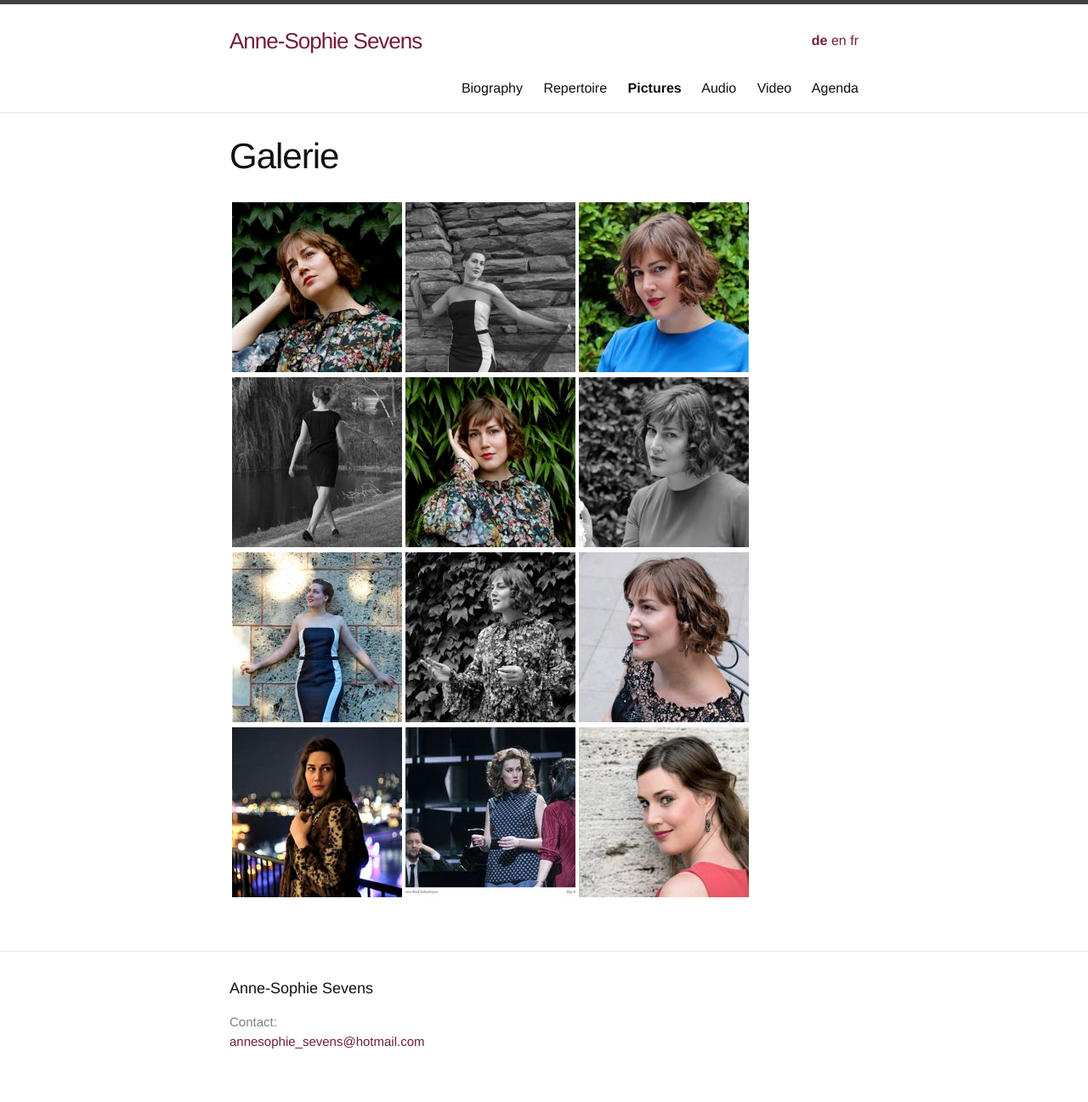
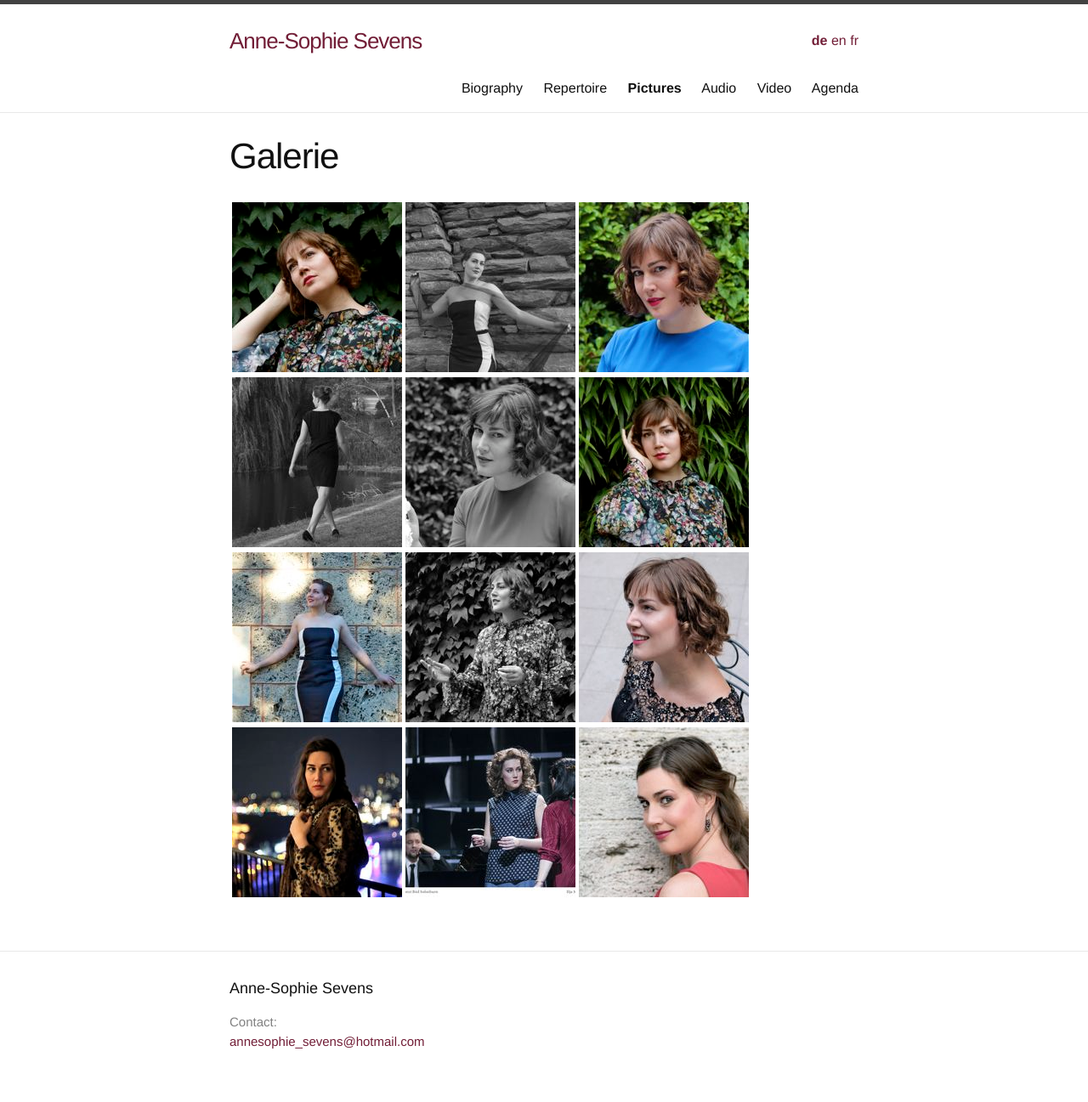
Before and after one commit to annesophie-sevens/annesophie-sevens.github.io, a Jekyll site: the page built from pictures-de.md, in a window 1280 px wide. Shown: the whole page at 85% size. Built offline with Jekyll 4.4.1, drawn with Linux system fonts in a browser that asks for light colours.

Commit message:
Update pictures-de.md

```diff
--- a/pictures-de.md
+++ b/pictures-de.md
@@ -8,7 +8,7 @@ ref: pictures
 
 | <a href="/assets/20.JPG"> ![]({{ site.baseurl }}/assets/20_thumbnail.jpg) </a> | <a href="/assets/a5.jpg"> ![]({{ site.baseurl }}/assets/a5-thumbnail.jpg) </a> | <a href="/assets/25.JPG">  ![]({{ site.baseurl }}/assets/25_thumbnail.jpg) </a> |
 
-| <a href="/assets/LOOP.JPG"> ![]({{ site.baseurl }}/assets/LOOP 1.jpg) </a> | <a href="/assets/HAND 1.JPG"> ![]({{ site.baseurl }}/assets/HAND.jpg) </a> | <a href="/assets/BLOEM 1.JPG">![]({{ site.baseurl }}/assets/bloem.jpg) </a> |
+| <a href="/assets/LOOP.JPG"> ![]({{ site.baseurl }}/assets/LOOP 1.jpg) </a> | <a href="/assets/BLOEM 1.JPG"> ![]({{ site.baseurl }}/assets/bloem.jpg) </a> | <a href="/assets/HAND 1.JPG">![]({{ site.baseurl }}/assets/HAND.jpg) </a> |
 
 |  <a href="/assets/MUUR 1.jpg">  ![]({{ site.baseurl }}/assets/MUUR.jpg) </a> | <a href="/assets/21.JPG"> ![]({{ site.baseurl }}/assets/21_thumbnail.jpg) </a>|<a href="/assets/26.jpg"> ![]({{ site.baseurl }}/assets/26_thumbnail.jpg) </a>|
 
```
